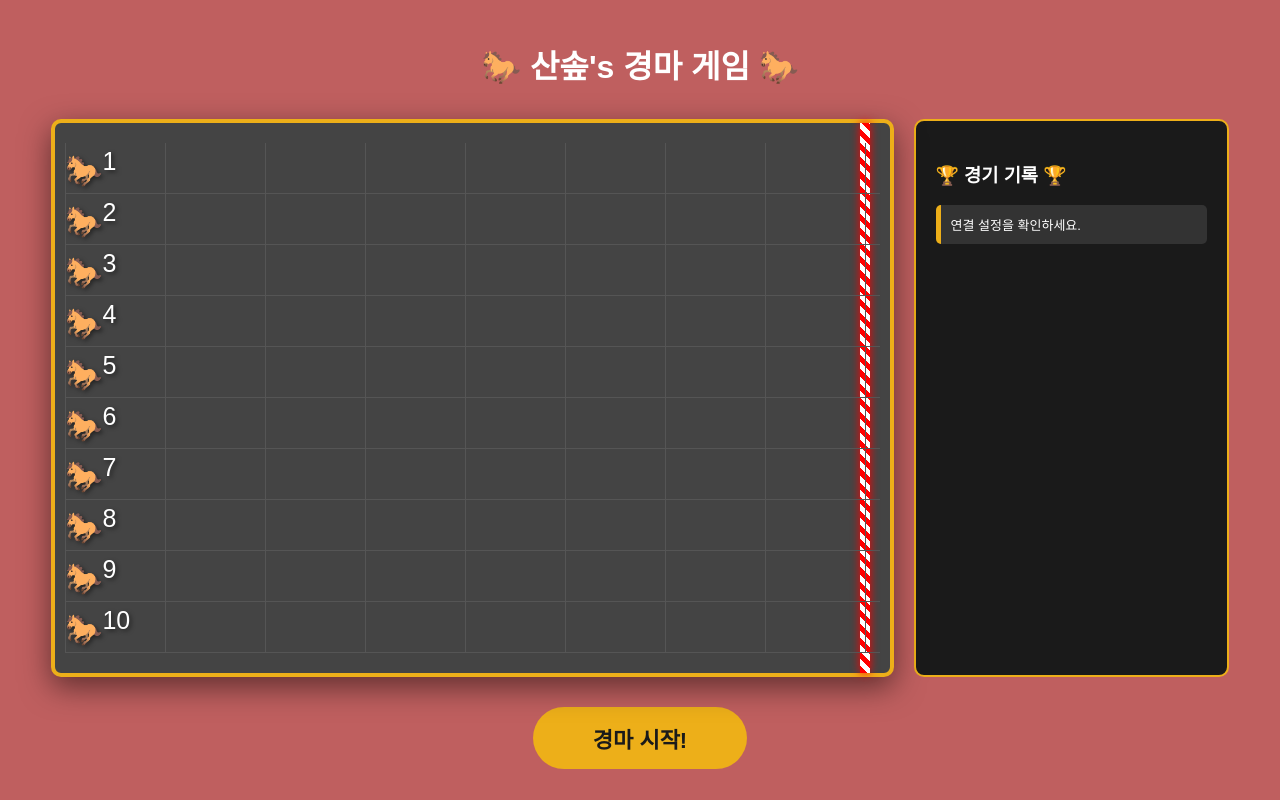
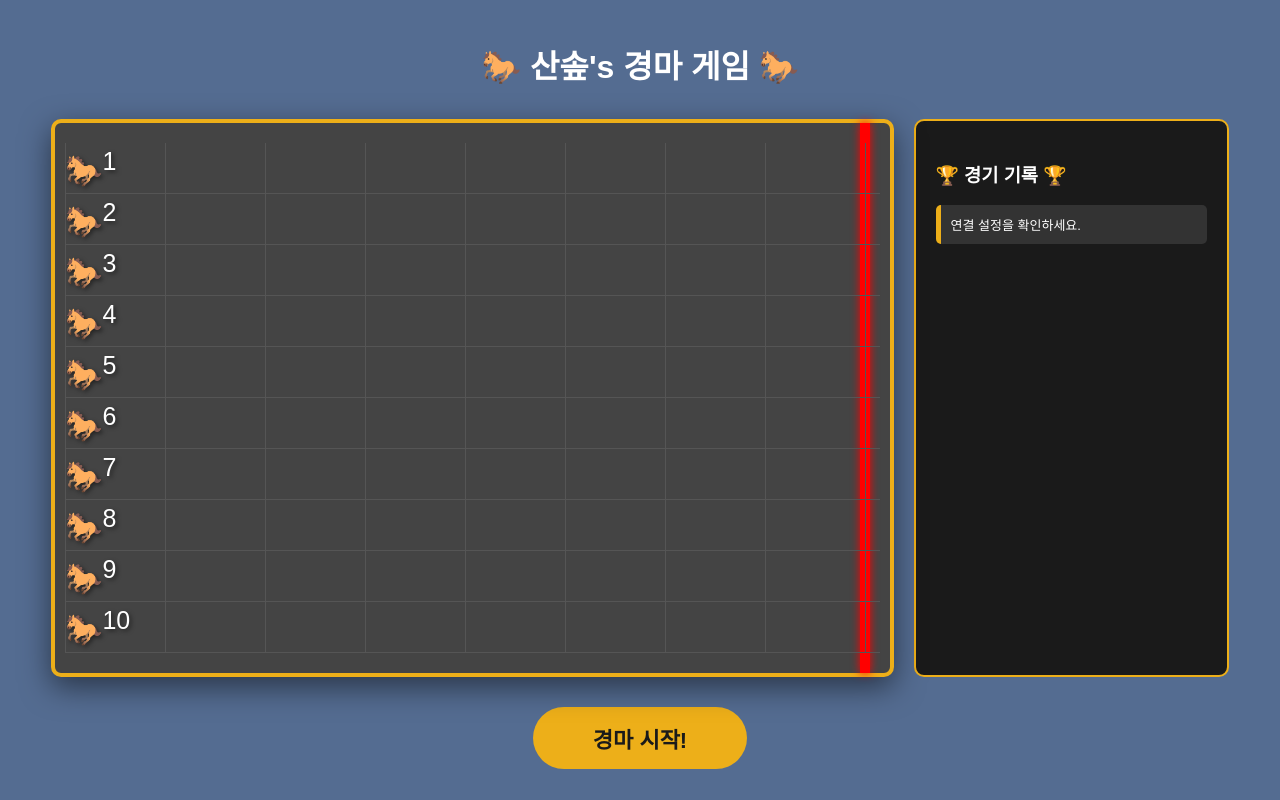
Before and after one commit to hajua0703/horserace, a plain HTML site: page index.html in a window 1280 px wide. Drawn offline with nearby package versions, Linux system fonts and the light colour scheme; no server answers.

Commit message:
경마12

```diff
--- a/style.css
+++ b/style.css
@@ -2,7 +2,7 @@
 body {
      font-family: 'Pretendard', sans-serif;
      display: flex; flex-direction: column;
-     align-items: center; background: rgb(191, 95, 95);
+     align-items: center; background: rgb(84, 108, 145);
      color: rgb(255, 255, 255); margin: 0; padding: 20px;
 }
 
@@ -47,7 +47,7 @@ body {
       top: 0;
       bottom: 0;
        width: 10px;
-       background: repeating-linear-gradient(45deg, #ff0000, #ff0000 5px, #ffffff 5px, #ffffff 10px);
+       background: red;
         box-shadow: 0 0 10px #ff0000;
      }
 
```
